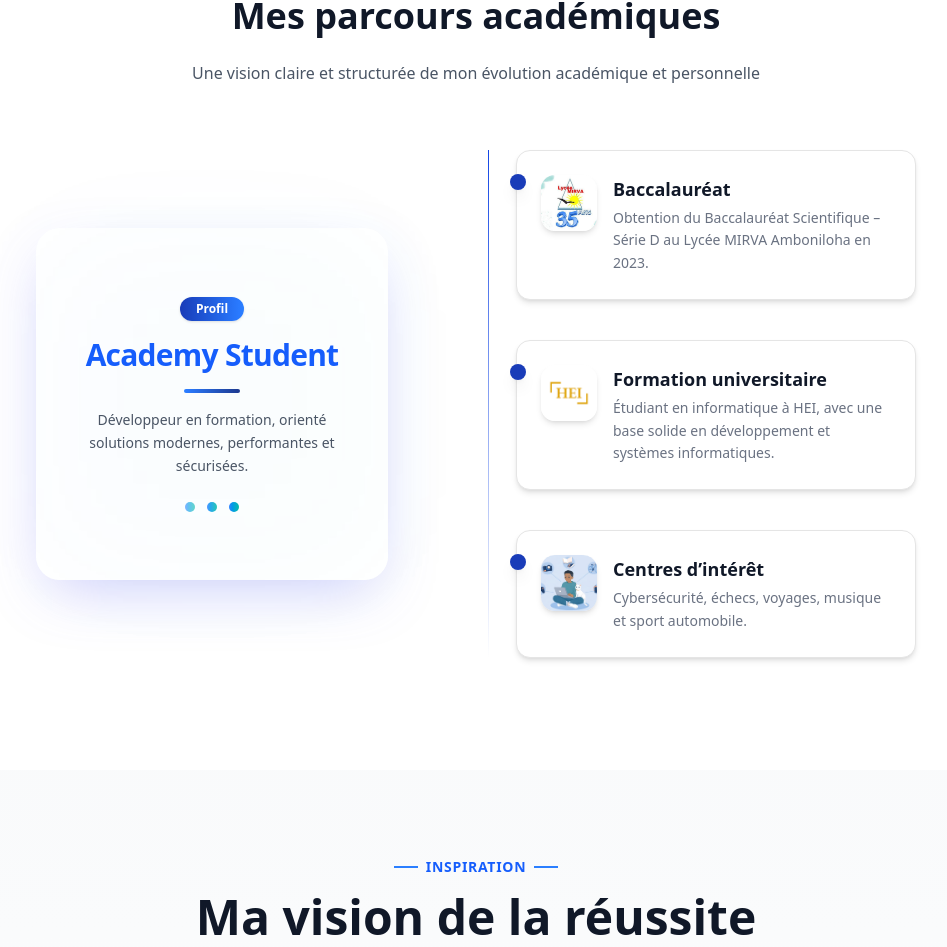
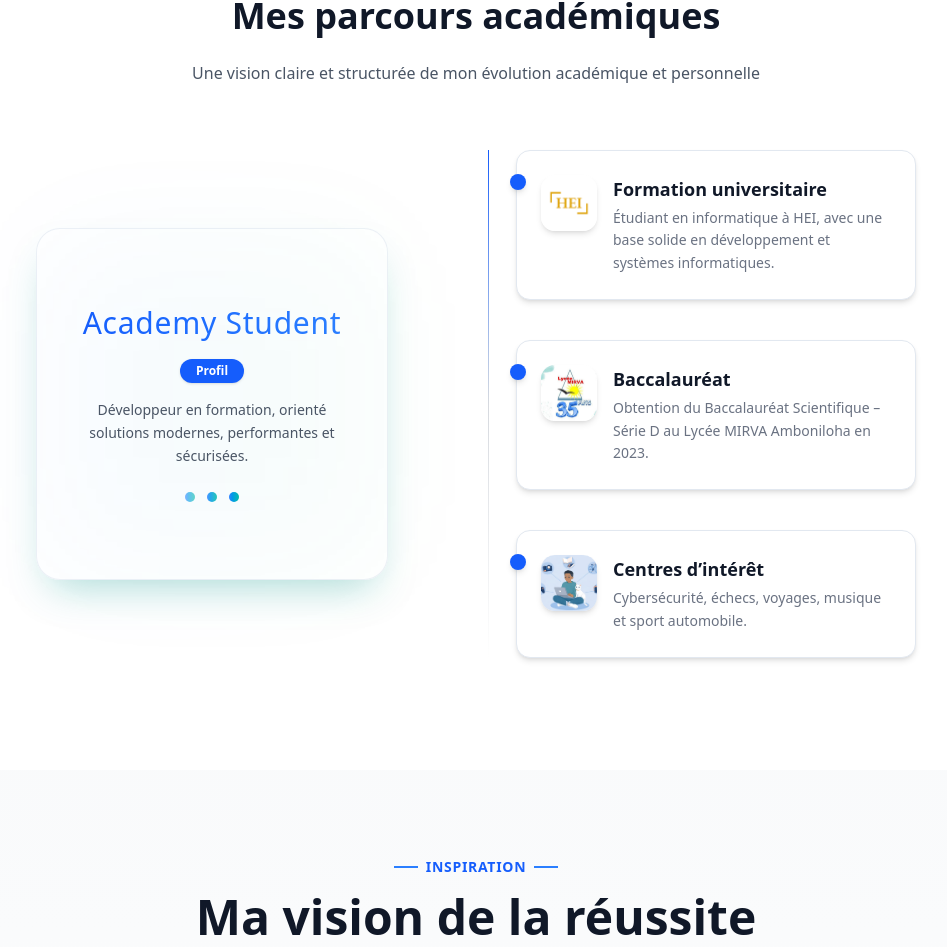
Before and after one commit to RYJramefison/Portfolio, a Next.js app: page / in a window 1280 px wide. Shown: the part 2746-3693 px from the top of the page, without its empty margins (164-1111 px from the left). Built offline with nearby package versions, Linux system fonts and the light colour scheme.

Commit message:
fix: any coloe design on student academy section

```diff
--- a/app/i18n/translations.ts
+++ b/app/i18n/translations.ts
@@ -112,17 +112,18 @@ export const translations = {
       },
       steps: [
         {
+          title: 'Formation universitaire',
+          description:
+            'Étudiant en informatique à HEI, avec une base solide en développement et systèmes informatiques.',
+          image: 'HEI.png',
+        },
+        {
           title: 'Baccalauréat',
           description:
             'Obtention du Baccalauréat Scientifique – Série D au Lycée MIRVA Amboniloha en 2023.',
           image: 'mirva.jpg',
         },
-        {
-          title: 'Formation universitaire',
-          description:
-            'Étudiant en informatique à HEI, avec une base solide en développement et systèmes informatiques.',
-          image: 'HEI.png',
-        },
+
         {
           title: 'Centres d’intérêt',
           description:
@@ -296,17 +297,18 @@ export const translations = {
       },
       steps: [
         {
+          title: 'University Education',
+          description:
+            'Computer science student at HEI with a strong foundation in development and systems.',
+          image: 'HEI.png',
+        },
+        {
           title: 'High School Diploma',
           description:
             'Obtained a Scientific High School Diploma – Series D at Lycée MIRVA Amboniloha in 2023.',
           image: 'mirva.jpg',
         },
-        {
-          title: 'University Education',
-          description:
-            'Computer science student at HEI with a strong foundation in development and systems.',
-          image: 'HEI.png',
-        },
+
         {
           title: 'Interests',
           description:
--- a/components/sections/AcademyStudentSection.tsx
+++ b/components/sections/AcademyStudentSection.tsx
@@ -61,30 +61,36 @@ export default function AcademyStudentSection() {
             transition={{ duration: 0.7, ease: 'easeOut' }}
             viewport={{ once: true }}
             className="relative z-10 w-[22rem] h-[22rem] rounded-3xl
-                       bg-white/70 dark:bg-gray-900/70
-                       backdrop-blur-xl border border-white/40 dark:border-gray-800
-                       shadow-[0_20px_60px_-15px_rgba(99,102,241,0.35)]
+                      bg-white/80 dark:bg-slate-900/80
+                      backdrop-blur-xl border border-slate-200/60 dark:border-slate-800
+                      shadow-[0_20px_40px_-15px_rgba(13,148,136,0.35)]
                       flex items-center justify-center text-center px-10"
           >
             <div className="absolute inset-0 rounded-3xl
-                            bg-gradient-to-r from-blue-500/10 to-teal-500/10
-                            blur-3xl opacity-20 -z-10" />
+                bg-gradient-to-r from-blue-500/10 to-emerald-500/10
+                blur-3xl opacity-30 -z-10" />
 
             <div className="space-y-4">
+
+
+
+            <h3
+              className="text-3xl tracking-wide
+                        bg-gradient-to-r from-blue-600 to-blue-500
+                        bg-clip-text text-transparent"
+            >
+              {t.academy.profile.title}
+            </h3>
+
             <span className="inline-block px-4 py-1 text-xs font-semibold
-                               rounded-full bg-gradient-to-r from-blue-800 to-blue-500
-                               text-white shadow">
+                 rounded-full
+                 shadow-md bg-blue-600
+                 text-white shadow-sm">
               {t.academy.profile.badge}
             </span>
 
-              <h3 className="text-3xl font-extrabold tracking-tight
-                             bg-gradient-to-r from-blue-600 to-blue-600
-                             bg-clip-text text-transparent">
-                {t.academy.profile.title}
-              </h3>
-
-              <div className="mx-auto w-14 h-1 rounded-full
-                              bg-gradient-to-r from-blue-500 to-blue-900" />
+            {/* <div className="mx-auto w-16 h-1 rounded-full
+                bg-gradient-to-r from-blue-500 to-blue-500" /> */}
 
               <p className="text-gray-600 dark:text-gray-400 text-sm leading-relaxed max-w-xs mx-auto">
                 {t.academy.profile.description}
@@ -107,7 +113,7 @@ export default function AcademyStudentSection() {
           {/* Timeline */}
           <div className="relative max-w-md pl-12">
           <div className="absolute left-5 top-0 h-full w-px
-                            bg-gradient-to-b from-blue-700 via-white-600 to-transparent" />
+                bg-gradient-to-b from-blue-600 via-gray-400/40 to-transparent" />
 
             <div className="space-y-10">
               {steps.map((step, index) => (
@@ -120,12 +126,14 @@ export default function AcademyStudentSection() {
                   className="relative"
                 >
                   <div className="absolute -left-1.5 top-6 w-4 h-4 rounded-full
-                                  bg-blue-800 shadow-lg" />
+                bg-blue-600 shadow-md" />
 
 <motion.div
   whileHover={{ y: -6, scale: 1.02 }}
-                    className="bg-white dark:bg-gray-900/70 border rounded-xl p-6
-                               shadow-md hover:shadow-xl transition"
+  className="bg-white dark:bg-slate-900/70
+             border border-slate-200 dark:border-slate-800
+             rounded-xl p-6
+             shadow-md hover:shadow-lg transition"
 >
                     <div className="flex items-start gap-4">
                       {/* Image */}
```
Lines whose indentation alone changed are shown as unchanged.
